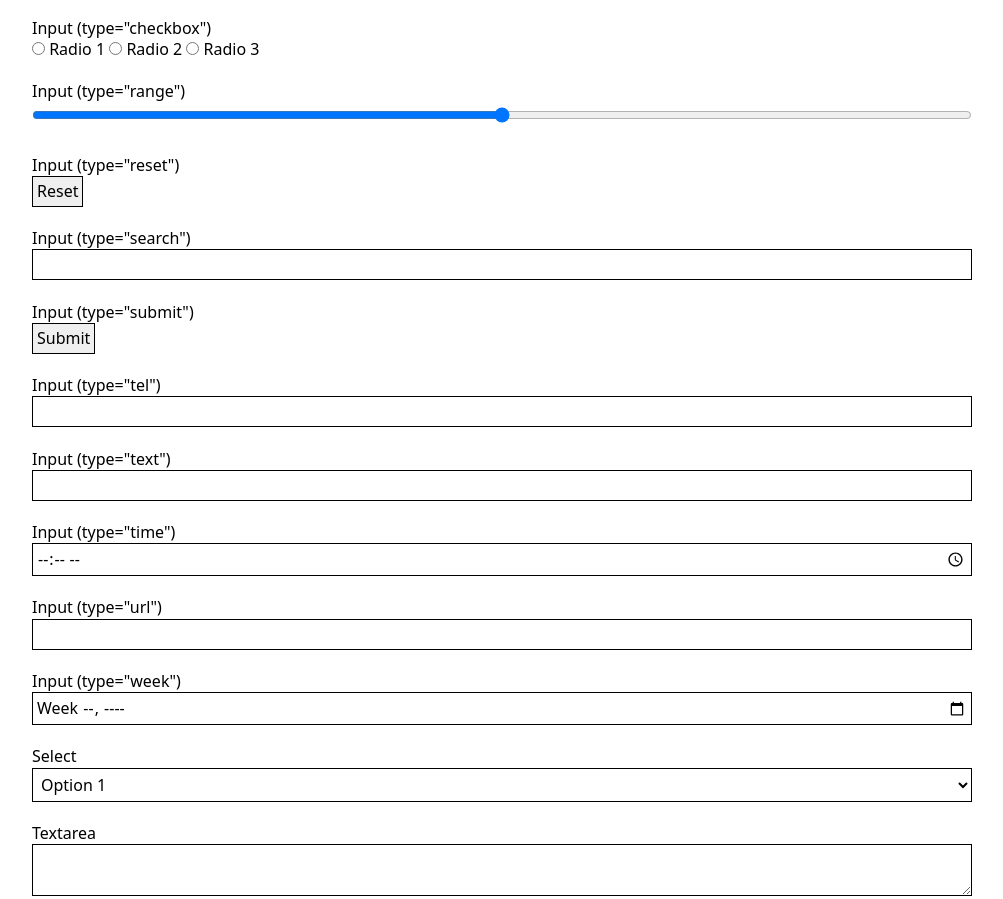
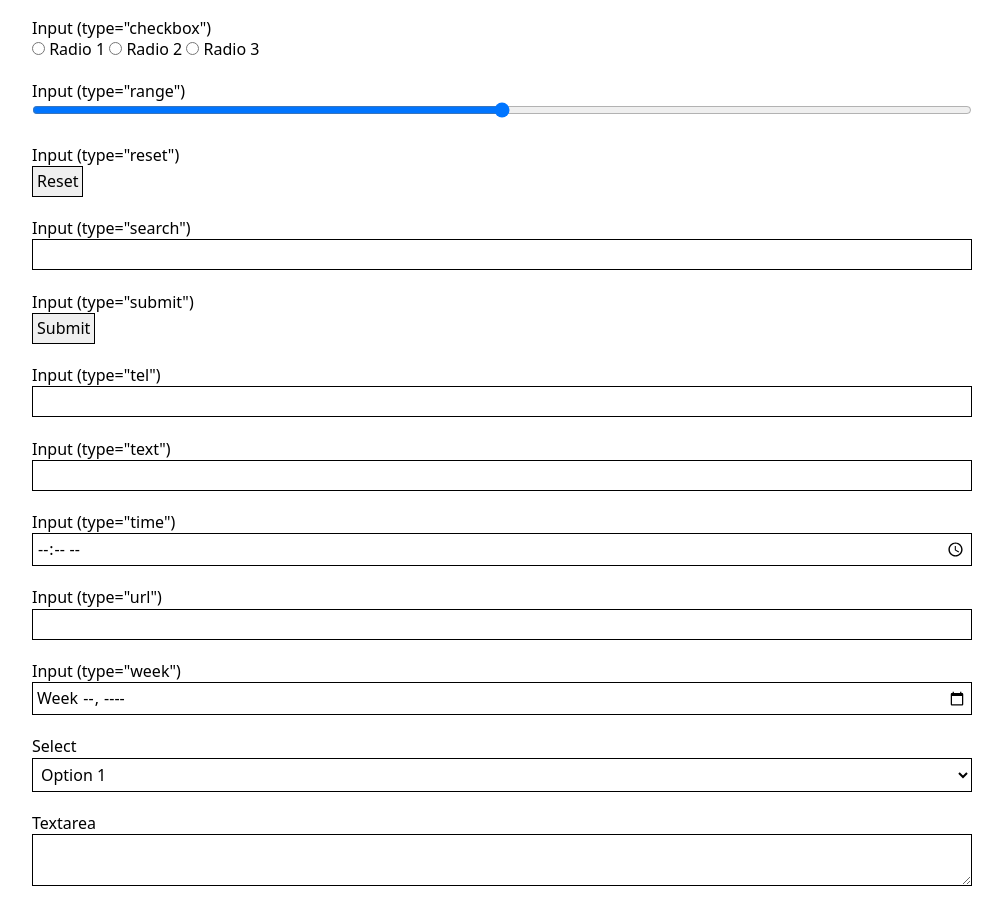
Before and after one commit to AustinGil/bedrocss, a website built with Parcel: page src/dev.html in a window 1280 px wide. Shown: the part 7601-8500 px from the top of the page, without its empty margins (138-1141 px from the left). Built offline with nearby package versions, Linux system fonts and the light colour scheme.

Commit message:
Remove range input from border and padding

```diff
--- a/src/interactive.css
+++ b/src/interactive.css
@@ -23,7 +23,8 @@ fieldset {
 button,
 :where(input:not(
   [type="file"],
-  [type="image"]
+  [type="image"],
+  [type="range"]
 )),
 select,
 textarea {
```
Also changed, not shown: bedrocss.min.css (+1 -1 lines), 1 other file.
